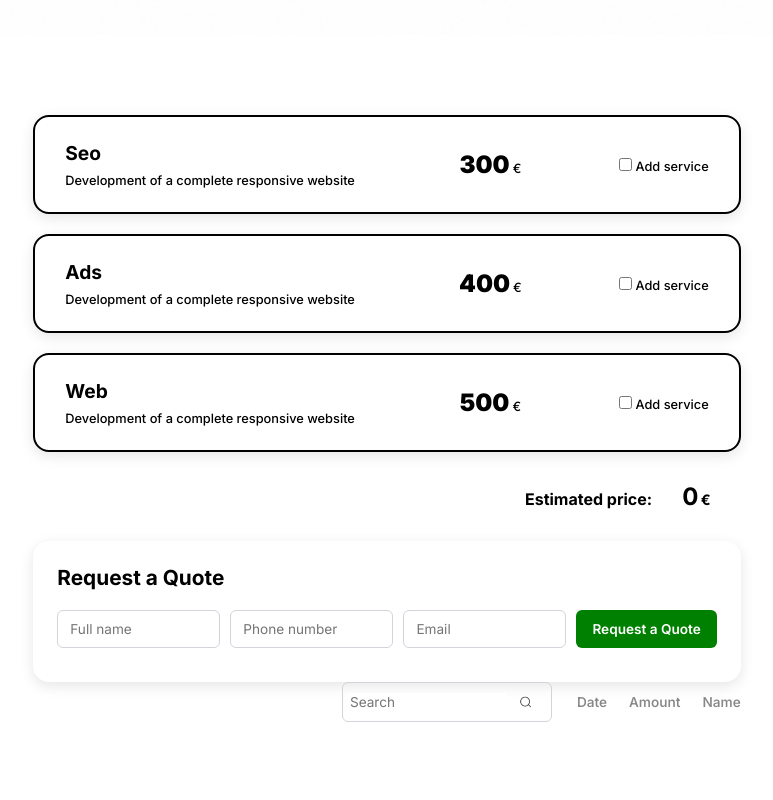
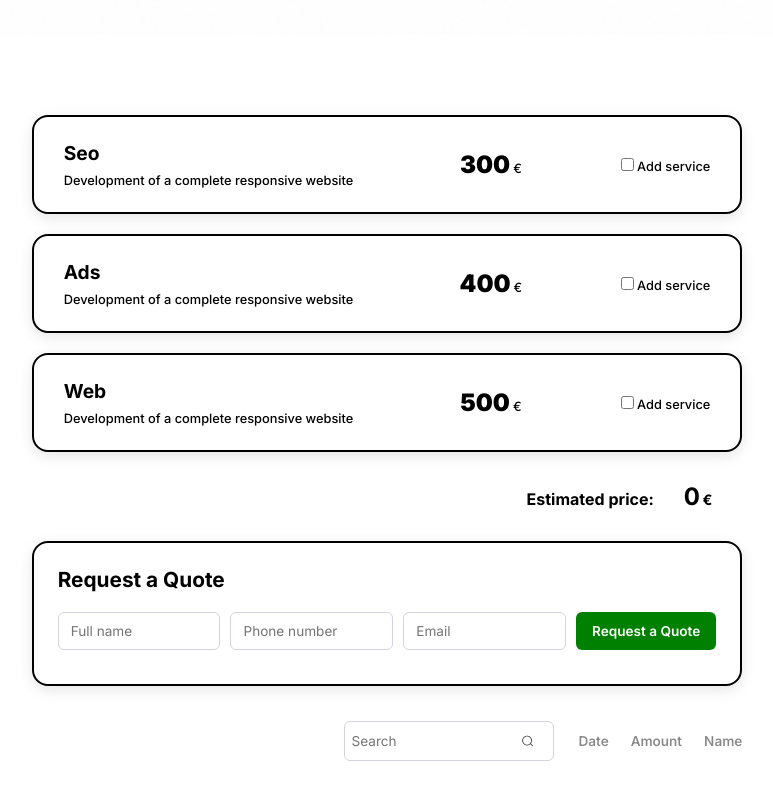
Before and after one commit to alefelipin/it-sprint4-budget, a React (Vite) app: page / in a window 1280 px wide. Shown: the part 326-1126 px from the top of the page, without its empty margins (253-1026 px from the left). Before the commit the page ends 1100 px from the top, so only its background shows below. Built offline with nearby package versions, Linux system fonts and the light colour scheme.

Commit message:
style: refine quote form appearance

```diff
--- a/src/components/QuoteForm.css
+++ b/src/components/QuoteForm.css
@@ -1,9 +1,11 @@
 .form-container {
   border-radius: 16px;
   border: none;
+  border: 2px solid #000000;
   padding: 24px;
   background-color: #ffffff;
   box-shadow: 0 4px 14px #0000001A;
+  margin-bottom: 35px;
 }
 
 .form-container h2 {
@@ -44,7 +46,7 @@
 }
 
 .form p {
-  font-size: 0.8rem;
+  font-size: 0.85rem;
   font-weight: 500;
   margin-top: 10px;
   margin-bottom: 0;
```
